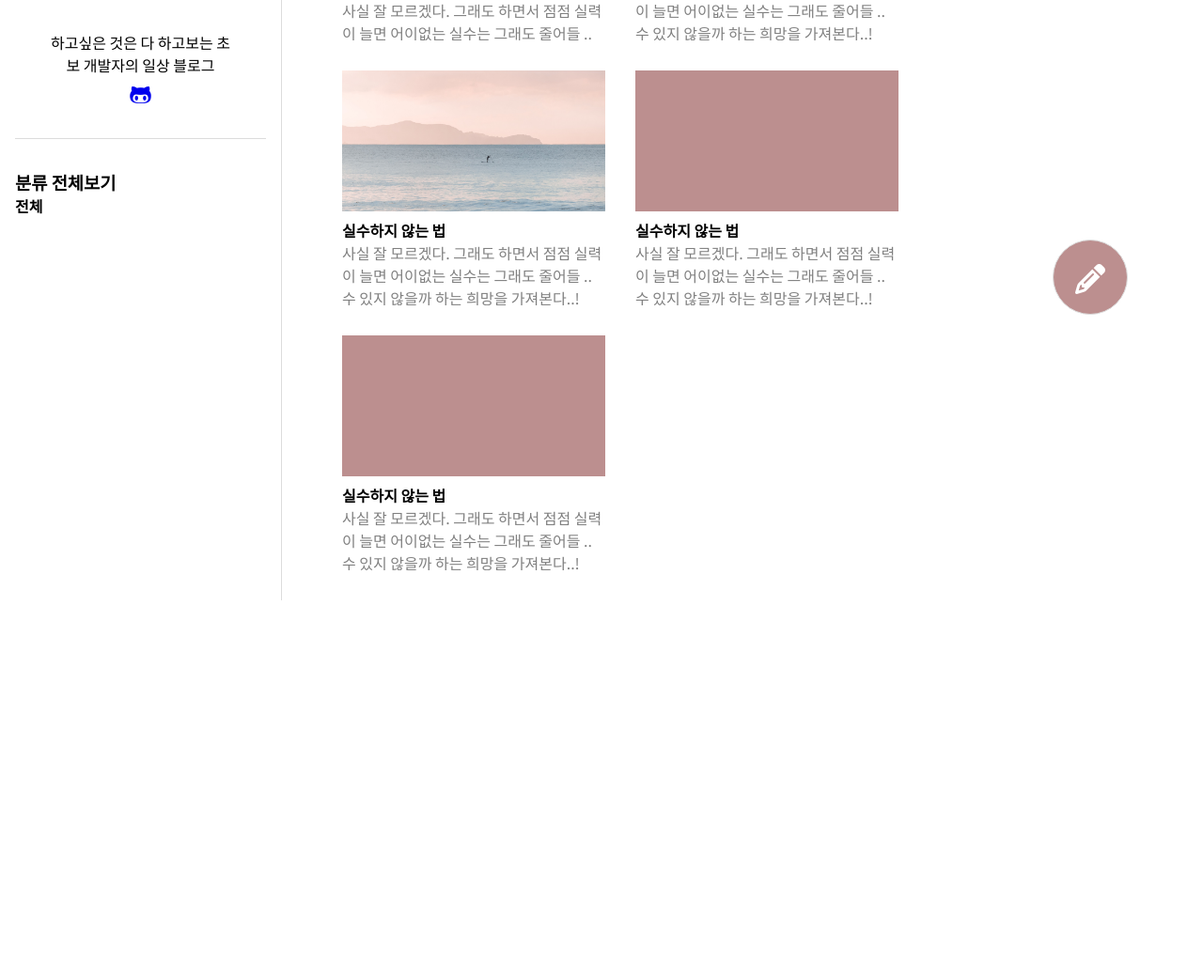
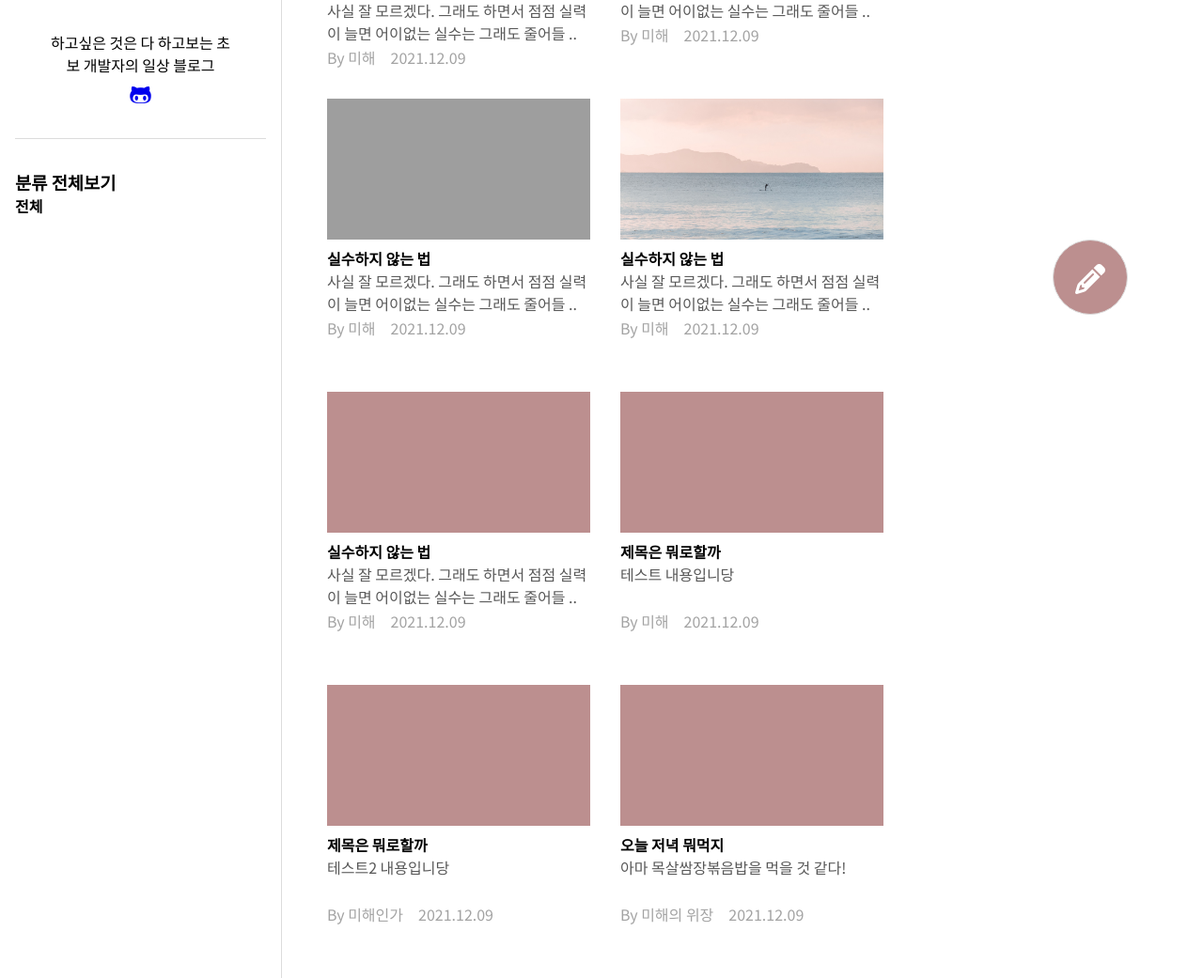
Before and after one commit to smilehae/myblog, a PHP site: page / in a window 1280 px wide. Shown: the part 385-1426 px from the top of the page at 94% size. Before the commit the page ends 1024 px from the top, so only its background shows below. Run offline with PHP 8.4, Linux system fonts and the light colour scheme; some libraries are stand-ins or nearby versions; grey boxes are pictures that could not be loaded.

Commit message:
게시글 보여주기 관련 프론트엔드 함수 생성

```diff
--- a/index.css
+++ b/index.css
@@ -32,7 +32,7 @@ nav {
 }
 main {
   position: relative;
-  padding: 2rem 4rem;
+  padding: 2rem 3rem;
   transition: all 0.3s;
   flex: 1 1 auto;
 }
@@ -122,8 +122,22 @@ a #logo_title {
 .main_card {
   flex: 0 0 280px;
   cursor: pointer;
-  height: 250px;
+  height: 280px;
   overflow: hidden;
+  text-overflow: ellipsis;
+  position: relative;
+}
+.main_card .title {
+  max-height: 50px;
+  width: 100%;
+  overflow: hidden;
+}
+.sub_content {
+  display: flex;
+  flex-direction: row;
+  justify-content: flex-start;
+  gap: 1rem;
+  color: rgb(163, 163, 163);
 }
 .main_card .image {
   width: 100%;
@@ -147,7 +161,10 @@ a #logo_title {
   background-size: cover;
 }
 .main_card .content {
-  color: gray;
+  color: rgb(88, 88, 88);
+  height: 50px;
+  overflow: hidden;
+  text-overflow: ellipsis;
 }
 
 .write_btn {
--- a/index.html
+++ b/index.html
@@ -72,6 +72,10 @@
               실력이 늘면 어이없는 실수는 그래도 줄어들 .. 수 있지 않을까 하는
               희망을 가져본다..!
             </p>
+            <p class="sub_content">
+              <span class="nickname">By 미해</span>
+              <span class="date">2021.12.09</span>
+            </p>
           </div>
           <div class="main_card">
             <div class="image main_img_2"></div>
@@ -79,6 +83,22 @@
             <p class="content">
               사실 잘 모르겠다. 그래도 하면서 점점 실력이 늘면 어이없는 실수는
               그래도 줄어들 .. 수 있지 않을까 하는 희망을 가져본다..!
+            </p>
+            <p class="sub_content">
+              <span class="nickname">By 미해</span>
+              <span class="date">2021.12.09</span>
+            </p>
+          </div>
+          <div class="main_card">
+            <div class="image main_img_2"></div>
+            <h4 class="title">실수하지 않는 법</h4>
+            <p class="content">
+              사실 잘 모르겠다. 그래도 하면서 점점 실력이 늘면 어이없는 실수는
+              그래도 줄어들 .. 수 있지 않을까 하는 희망을 가져본다..!
+            </p>
+            <p class="sub_content">
+              <span class="nickname">By 미해</span>
+              <span class="date">2021.12.09</span>
             </p>
           </div>
           <div class="main_card">
@@ -88,21 +108,21 @@
               사실 잘 모르겠다. 그래도 하면서 점점 실력이 늘면 어이없는 실수는
               그래도 줄어들 .. 수 있지 않을까 하는 희망을 가져본다..!
             </p>
+            <p class="sub_content">
+              <span class="nickname">By 미해</span>
+              <span class="date">2021.12.09</span>
+            </p>
           </div>
           <div class="main_card">
-            <div class="image"></div>
+            <div class="image main_img_5"></div>
             <h4 class="title">실수하지 않는 법</h4>
             <p class="content">
               사실 잘 모르겠다. 그래도 하면서 점점 실력이 늘면 어이없는 실수는
               그래도 줄어들 .. 수 있지 않을까 하는 희망을 가져본다..!
             </p>
-          </div>
-          <div class="main_card">
-            <div class="image"></div>
-            <h4 class="title">실수하지 않는 법</h4>
-            <p class="content">
-              사실 잘 모르겠다. 그래도 하면서 점점 실력이 늘면 어이없는 실수는
-              그래도 줄어들 .. 수 있지 않을까 하는 희망을 가져본다..!
+            <p class="sub_content">
+              <span class="nickname">By 미해</span>
+              <span class="date">2021.12.09</span>
             </p>
           </div>
         </div>
@@ -111,5 +131,6 @@
     <a href="./edit.html">
       <button class="write_btn"><i class="fas fa-pencil-alt"></i></button>
     </a>
+    <script src="./index.js"></script>
   </body>
 </html>
--- /dev/null
+++ b/index.js
@@ -0,0 +1,64 @@
+const container = document.querySelector(".main_container");
+const datas = [];
+const date = new Date();
+const myData = {
+  title: "제목은 뭐로할까",
+  content: "테스트 내용입니당",
+  nickname: "미해",
+  date: "2021.12.09",
+};
+
+datas.push(myData);
+
+const myData2 = {
+  title: "제목은 뭐로할까",
+  content: "테스트2 내용입니당",
+  nickname: "미해인가",
+  date: "2021.12.09",
+};
+
+datas.push(myData2);
+
+const myData3 = {
+  title: "오늘 저녁 뭐먹지",
+  content: "아마 목살쌈장볶음밥을 먹을 것 같다!",
+  nickname: "미해의 위장",
+  date: "2021.12.09",
+};
+
+datas.push(myData3);
+
+function addPost(postData) {
+  const html = `
+  <div class="main_card">
+    <div class="image"></div>
+    <h4 class="title">${postData.title}</h4>
+    <p class="content">
+      ${postData.content}
+    </p>
+    <p class="sub_content">
+        <span class="nickname">By ${postData.nickname}</span>
+        <span class="date">${postData.date}</span>
+    </p>
+  </div>
+  `;
+  container.innerHTML += html;
+}
+
+function showArticles() {
+  datas.forEach((data) => {
+    addPost(data);
+  });
+}
+
+showArticles();
+{
+  /* <div class="main_card">
+<div class="image main_img_2"></div>
+<h4 class="title">실수하지 않는 법</h4>
+<p class="content">
+  사실 잘 모르겠다. 그래도 하면서 점점 실력이 늘면 어이없는 실수는
+  그래도 줄어들 .. 수 있지 않을까 하는 희망을 가져본다..!
+</p>
+</div> */
+}
```
